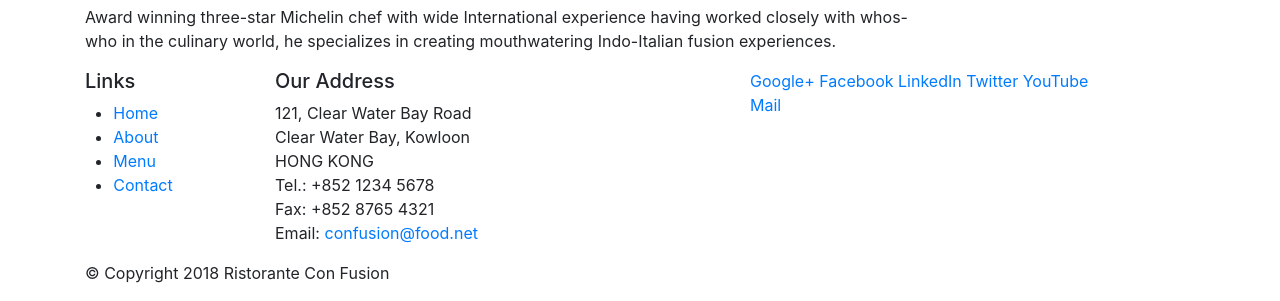
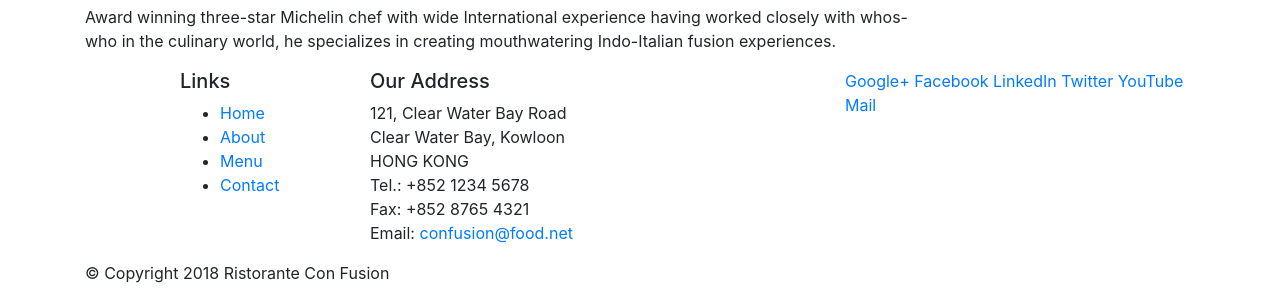
Before and after one commit to goanna72/bootstrap-test, a website: page index.html in a window 1280 px wide. Shown: the part 603-904 px from the top of the page. Drawn offline with nearby package versions, Linux system fonts and the light colour scheme.

Commit message:
Bootstrap Grid Part One

```diff
--- a/index.html
+++ b/index.html
@@ -65,9 +65,9 @@
     <footer>
         <div class="container">
             <div class="row">
-                <div class="col-4 col-sm-2">
+                <div class="col-4 offset-1 col-sm-2">
                     <h5>Links</h5>
-                    <ul class="col-4 offset-1 col-sm-2">
+                    <ul>
                         <li><a href="#">Home</a></li>
                         <li><a href="#">About</a></li>
                         <li><a href="#">Menu</a></li>
```
